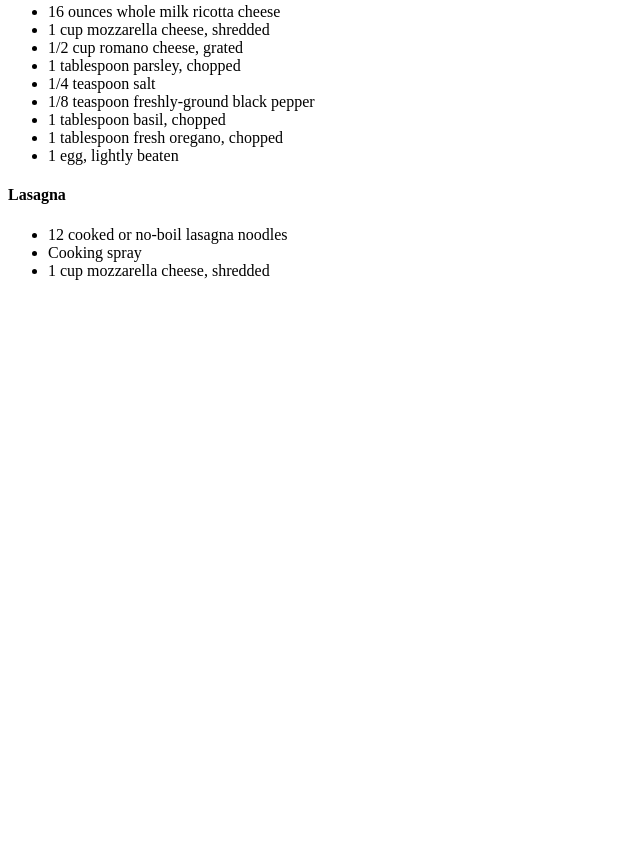
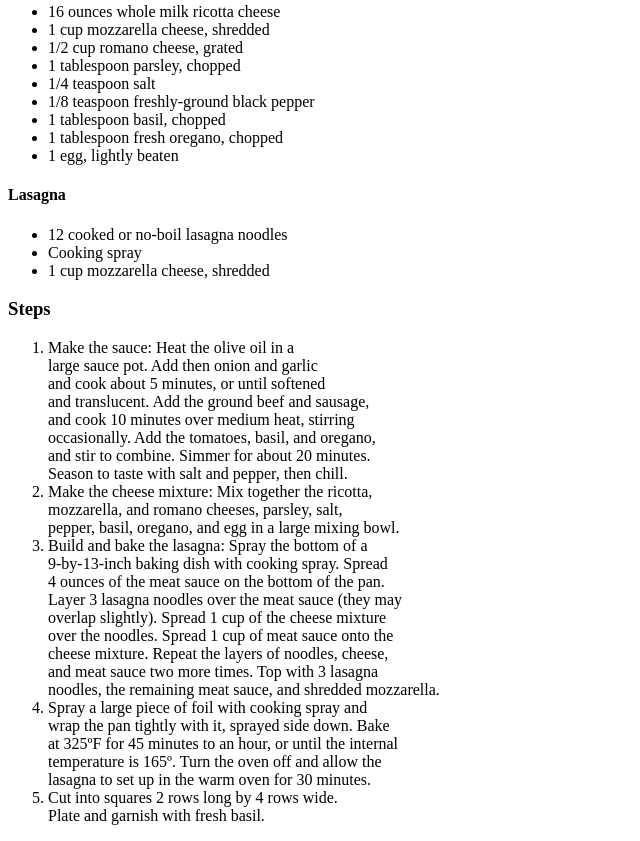
Before and after one commit to Jobediah679/odin-recipes, a plain HTML site: page recipes/lasagna.html in a window 1280 px wide. Shown: the part 2327-3168 px from the top of the page, without its empty margins (0-640 px from the left). Before the commit the page ends 2623 px from the top, so only its background shows below. Drawn offline with Linux system fonts and the light colour scheme.

Commit message:
lasagna.html

```diff
--- a/recipes/lasagna.html
+++ b/recipes/lasagna.html
@@ -50,5 +50,39 @@
             <li>1 cup mozzarella cheese, shredded</li>
         </ul>
 
+        <h3>Steps</h3>
+        <ol>
+            <li>Make the sauce: Heat the olive oil in a<br>
+                large sauce pot. Add then onion and garlic<br>
+                and cook about 5 minutes, or until softened<br>
+                and translucent. Add the ground beef and sausage,<br>
+                and cook 10 minutes over medium heat, stirring<br>
+                occasionally. Add the tomatoes, basil, and oregano,<br>
+                and stir to combine. Simmer for about 20 minutes.<br>
+                Season to taste with salt and pepper, then chill.</li>
+
+            <li>Make the cheese mixture: Mix together the ricotta,<br>
+                mozzarella, and romano cheeses, parsley, salt,<br>
+                pepper, basil, oregano, and egg in a large mixing bowl.</li>
+
+            <li>Build and bake the lasagna: Spray the bottom of a<br>
+                9-by-13-inch baking dish with cooking spray. Spread<br>
+                4 ounces of the meat sauce on the bottom of the pan.<br>
+                Layer 3 lasagna noodles over the meat sauce (they may<br>
+                overlap slightly). Spread 1 cup of the cheese mixture<br>
+                over the noodles. Spread 1 cup of meat sauce onto the<br>
+                cheese mixture. Repeat the layers of noodles, cheese,<br>
+                and meat sauce two more times. Top with 3 lasagna<br>
+                noodles, the remaining meat sauce, and shredded mozzarella.</li>
+
+            <li>Spray a large piece of foil with cooking spray and<br>
+                wrap the pan tightly with it, sprayed side down. Bake<br>
+                at 325ºF for 45 minutes to an hour, or until the internal<br>
+                temperature is 165º. Turn the oven off and allow the<br>
+                lasagna to set up in the warm oven for 30 minutes.</li>
+
+            <li>Cut into squares 2 rows long by 4 rows wide.<br>
+                Plate and garnish with fresh basil.</li>
+        </ol>
     </body>
 </html>
```
